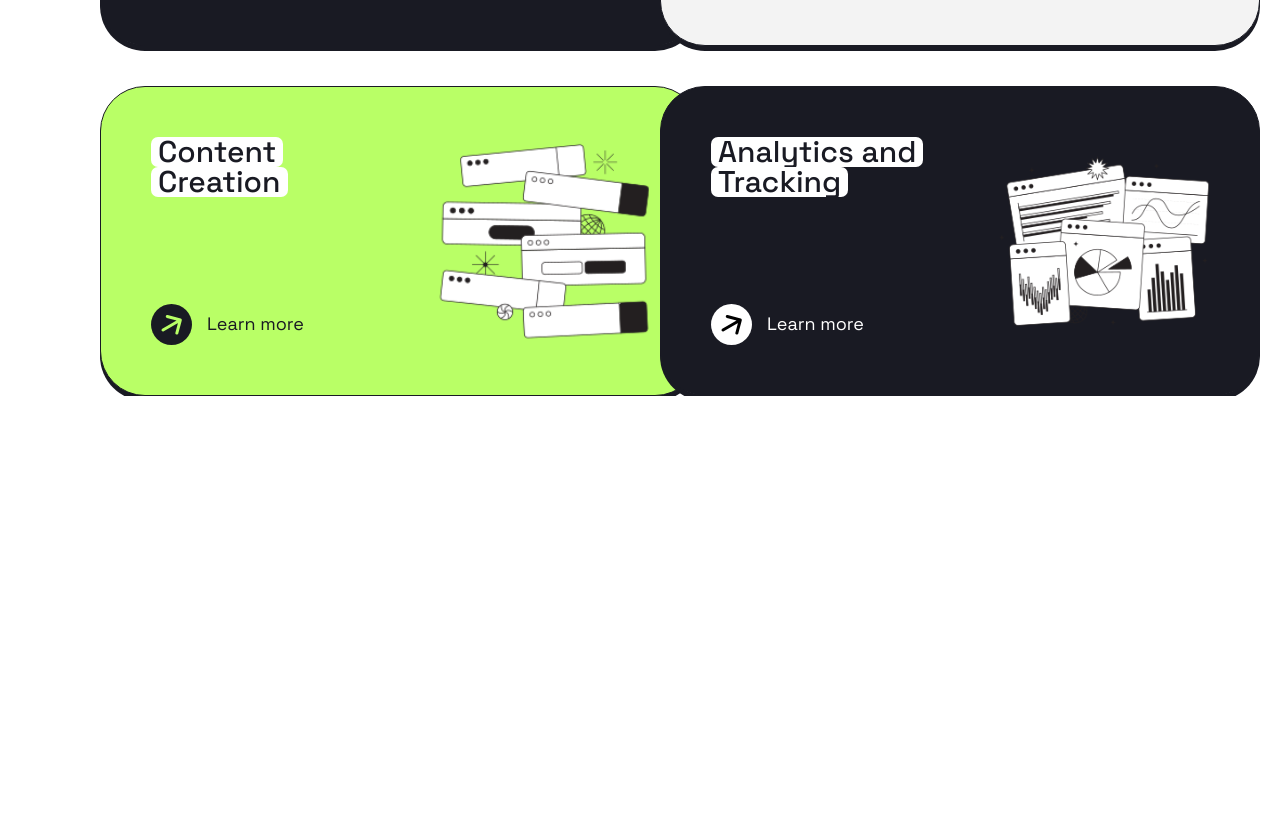
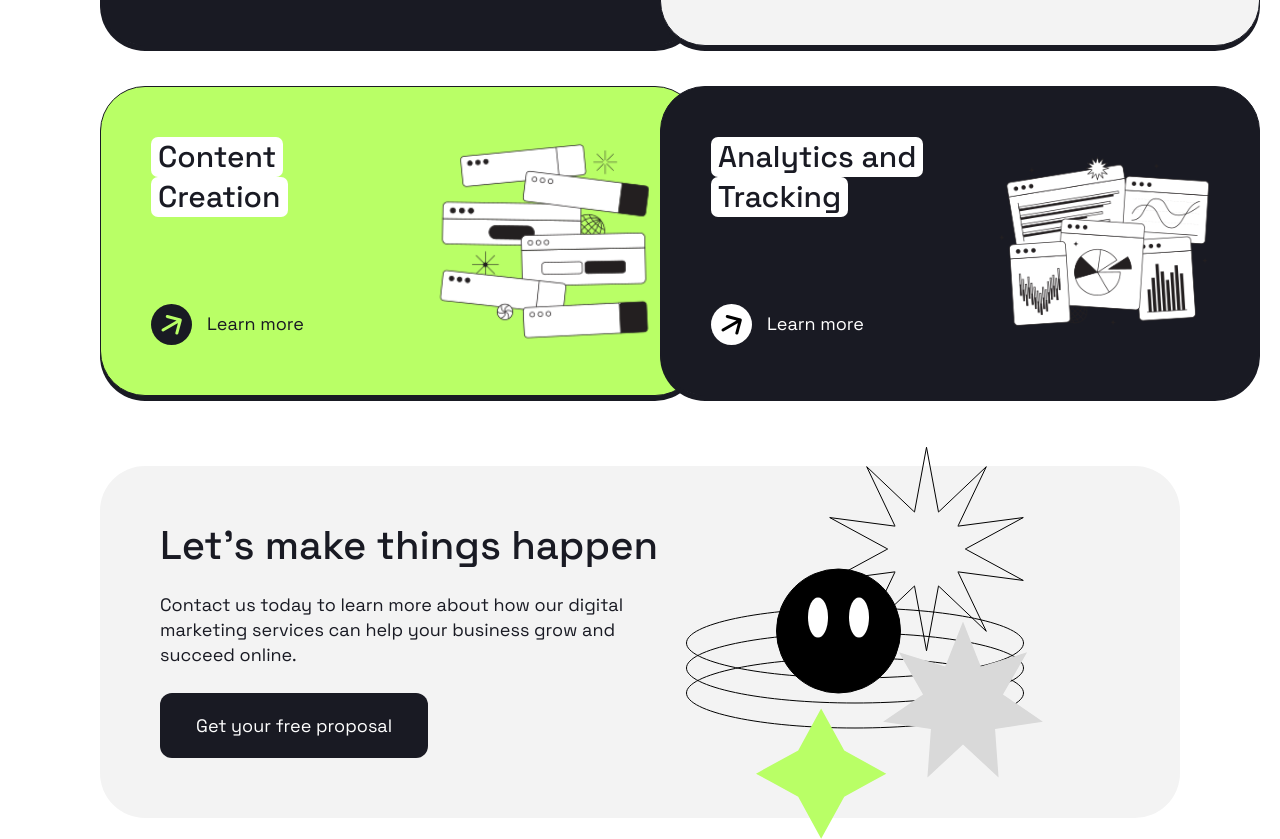
Before and after one commit to felipedev90/asimov-teste-tecnico, a Next.js app in the folder parte-1/: page / in a window 1280 px wide. Shown: the part 1760-2599 px from the top of the page. Before the commit the page ends 2156 px from the top, so only its background shows below. Built offline with nearby package versions, Linux system fonts and the light colour scheme.

Commit message:
feat(parte-1): implement CTA section

```diff
--- a/parte-1/src/app/page.tsx
+++ b/parte-1/src/app/page.tsx
@@ -2,6 +2,7 @@ import Header from "@/components/layout/Header";
 import Hero from "@/components/sections/Hero";
 import Clients from "@/components/sections/Clients";
 import Services from "@/components/sections/Services";
+import CTA from "@/components/sections/CTA";
 
 export default function Home() {
   return (
@@ -11,6 +12,7 @@ export default function Home() {
         <Hero />
         <Clients className="mt-[70px]" />
         <Services className="mt-[140px]" />
+        <CTA className="mt-[70px]" />
       </main>
     </div>
   );
--- /dev/null
+++ b/parte-1/src/components/sections/CTA.tsx
@@ -0,0 +1,39 @@
+import Image from "next/image";
+import { Button } from "@/components/ui/Button";
+
+interface CTAProps {
+  className?: string;
+}
+
+export default function CTA({ className }: CTAProps) {
+  return (
+    <section className={className}>
+      <div className="relative flex items-center justify-between rounded-[45px] bg-grey px-[60px] py-[60px]">
+        {/* Texto */}
+        <div className="flex max-w-[500px] flex-col gap-[26px]">
+          <h2 className="text-h2 font-medium text-dark">
+            Let's make things happen
+          </h2>
+          <p className="text-body text-dark">
+            Contact us today to learn more about how our digital marketing
+            services can help your business grow and succeed online.
+          </p>
+          <Button variant="primary" className="w-fit">
+            Get your free proposal
+          </Button>
+        </div>
+
+        {/* Ilustração */}
+        <div className="absolute right-0 top-1/2 -translate-y-1/2">
+          <Image
+            src="/images/cta-illustration.svg"
+            alt=""
+            width={494}
+            height={394}
+            aria-hidden="true"
+          />
+        </div>
+      </div>
+    </section>
+  );
+}
--- a/parte-1/src/components/sections/ServiceCard.tsx
+++ b/parte-1/src/components/sections/ServiceCard.tsx
@@ -53,7 +53,7 @@ export default function ServiceCard({ service }: ServiceCardProps) {
           {service.titleLines.map((line) => (
             <span
               key={line}
-              className={cn("w-fit rounded-[7px] px-[7px]", styles.titleTag)}
+              className={cn("w-fit rounded-[7px] px-[7px] py-[5px]", styles.titleTag)}
             >
               {line}
             </span>
```
Also changed, not shown: parte-1/public/images/cta-illustration.svg (added).
